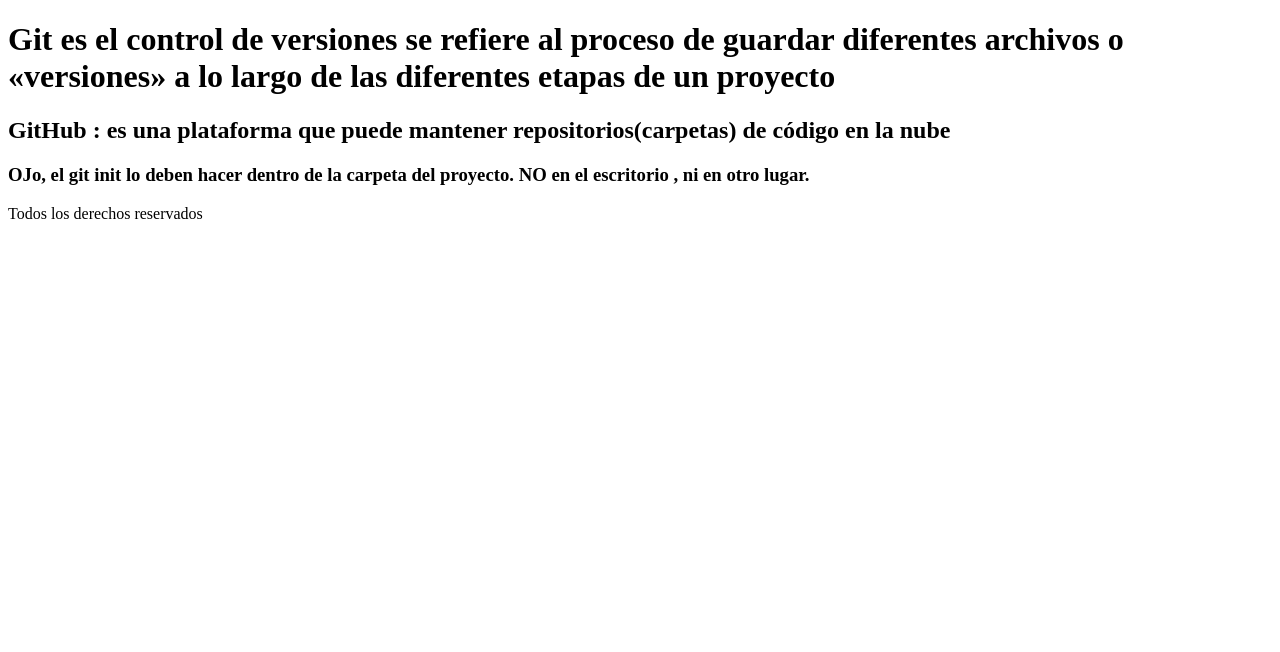
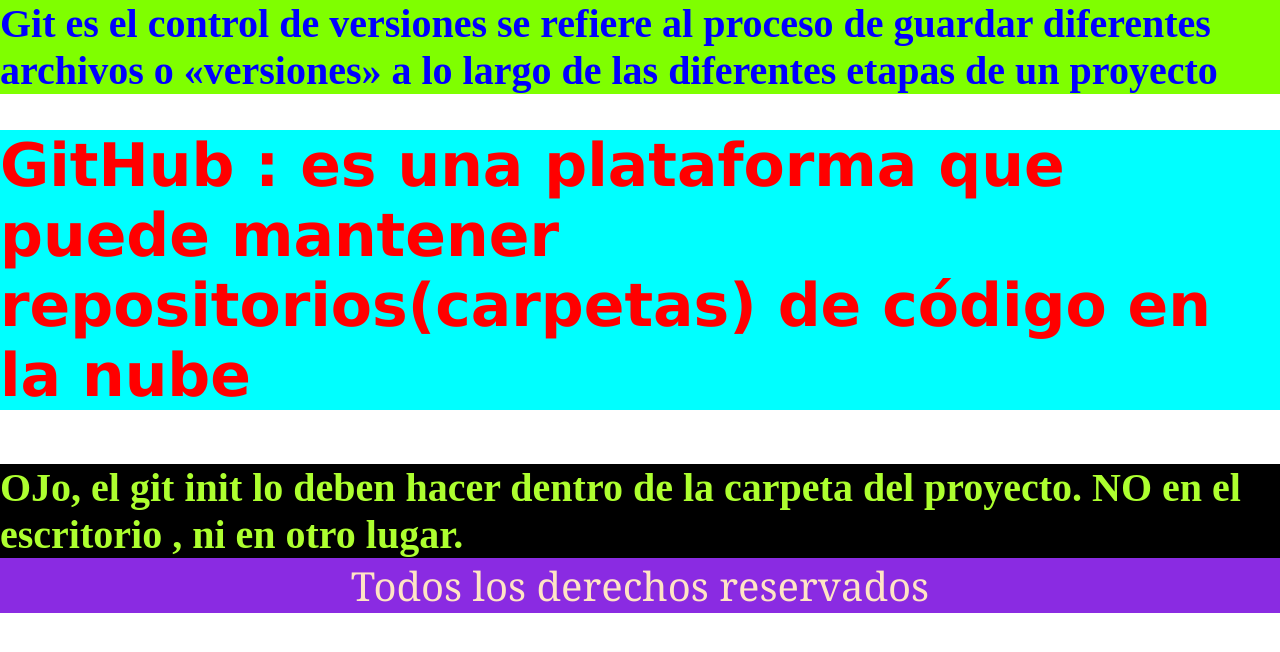
Before and after one commit to VanessaBattaglini/clase_git, a plain HTML site: page index.html in a window 1280 px wide. Drawn offline with Linux system fonts and the light colour scheme.

Commit message:
Cambio de fondo

```diff
--- a/assets/css/style.css
+++ b/assets/css/style.css
@@ -5,16 +5,23 @@
 h1 {
     color:blue;
     background-color: chartreuse;
+    font-size: 40px;
 }
 h2 {
     color: red;
     background-color: aqua;
+    font-size: 60px;
+    font-family: 'Lucida Sans', 'Lucida Sans Regular', 'Lucida Grande', 'Lucida Sans Unicode', Geneva, Verdana, sans-serif;
 }
 h3 {
     color: greenyellow;
+    background-color: black;
+    font-size: 40px;
 }
 footer {
     text-align: center;
     background-color: blueviolet;
     color:bisque;
+    font-size: 40px;
+    font-family:Cambria, Cochin, Georgia, Times, 'Times New Roman', serif;
 }
--- a/index.html
+++ b/index.html
@@ -3,12 +3,18 @@
 <head>
     <meta charset="UTF-8">
     <meta name="viewport" content="width=device-width, initial-scale=1.0">
+    <link rel="stylesheet" href="./assets/css/style.css">
     <title>Git</title>
 </head>
 <body>
     <h1>Git es el control de versiones se refiere al proceso de guardar diferentes archivos o «versiones» a lo largo de las
     diferentes etapas de un proyecto</h1>
+    <br>
+    <br>
     <h2>GitHub : es una plataforma que puede mantener repositorios(carpetas) de código en la nube</h2>
+    <br>
+    <br>
+    <br>
     <h3>OJo, el git init lo deben hacer dentro de la carpeta del proyecto. NO en el escritorio , ni en otro lugar.</h3>
 
     <footer>
```
